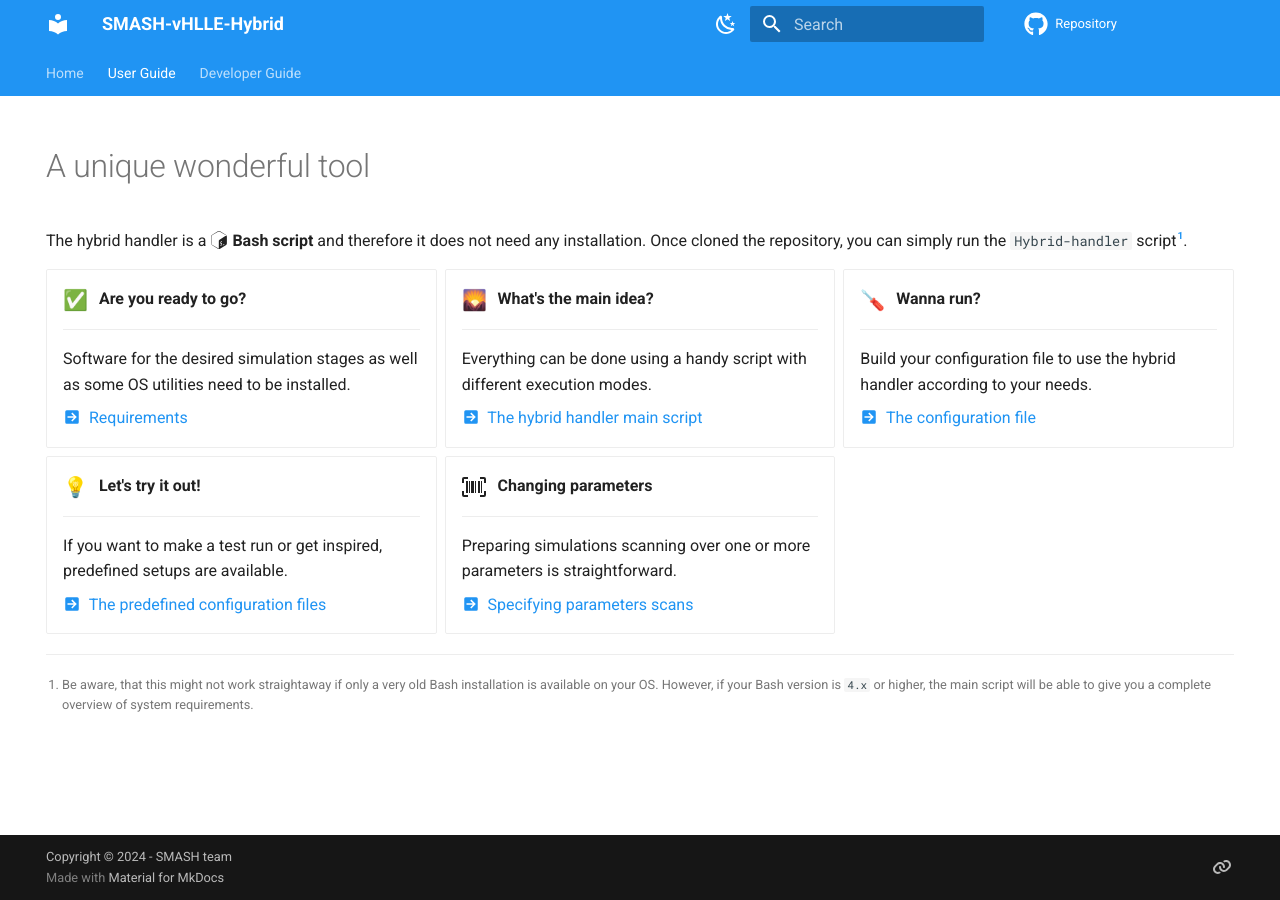
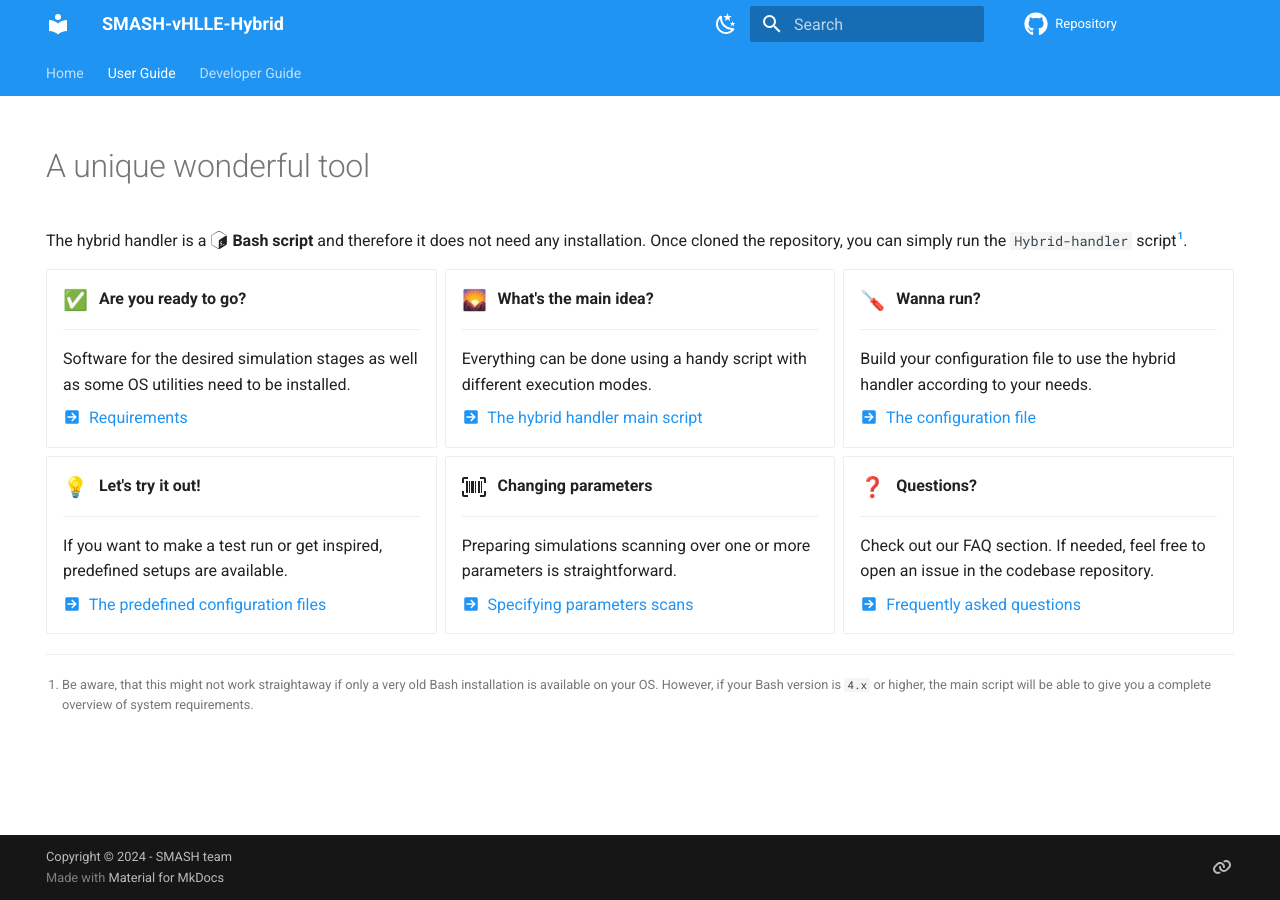
Before and after one commit to smash-transport/smash-vhlle-hybrid, an MkDocs documentation site: the page built from docs/user/index.md, in a window 1280 px wide. Built offline with MkDocs 1.6.1 and Material for MkDocs 9.7.7, drawn with Linux system fonts in a browser that asks for light colours; emoji names are drawn with the system emoji font; comment, search, counter and statistics services are not loaded; the version menu is left out.

Commit message:
Add link to FAQ in user guide top-level page

```diff
--- a/docs/user/index.md
+++ b/docs/user/index.md
@@ -54,4 +54,12 @@ Once cloned the repository, you can simply run the `Hybrid-handler` script[^1].
 
     [:material-arrow-right-box:&nbsp; Specifying parameters scans](scans_syntax.md)
 
+-   :question:{ .lg .middle } &nbsp; __Questions?__
+
+    ---
+
+    Check out our FAQ section. If needed, feel free to open an issue in the codebase repository.
+
+    [:material-arrow-right-box:&nbsp; Frequently asked questions](FAQ/index.md)
+
 </div>
```
